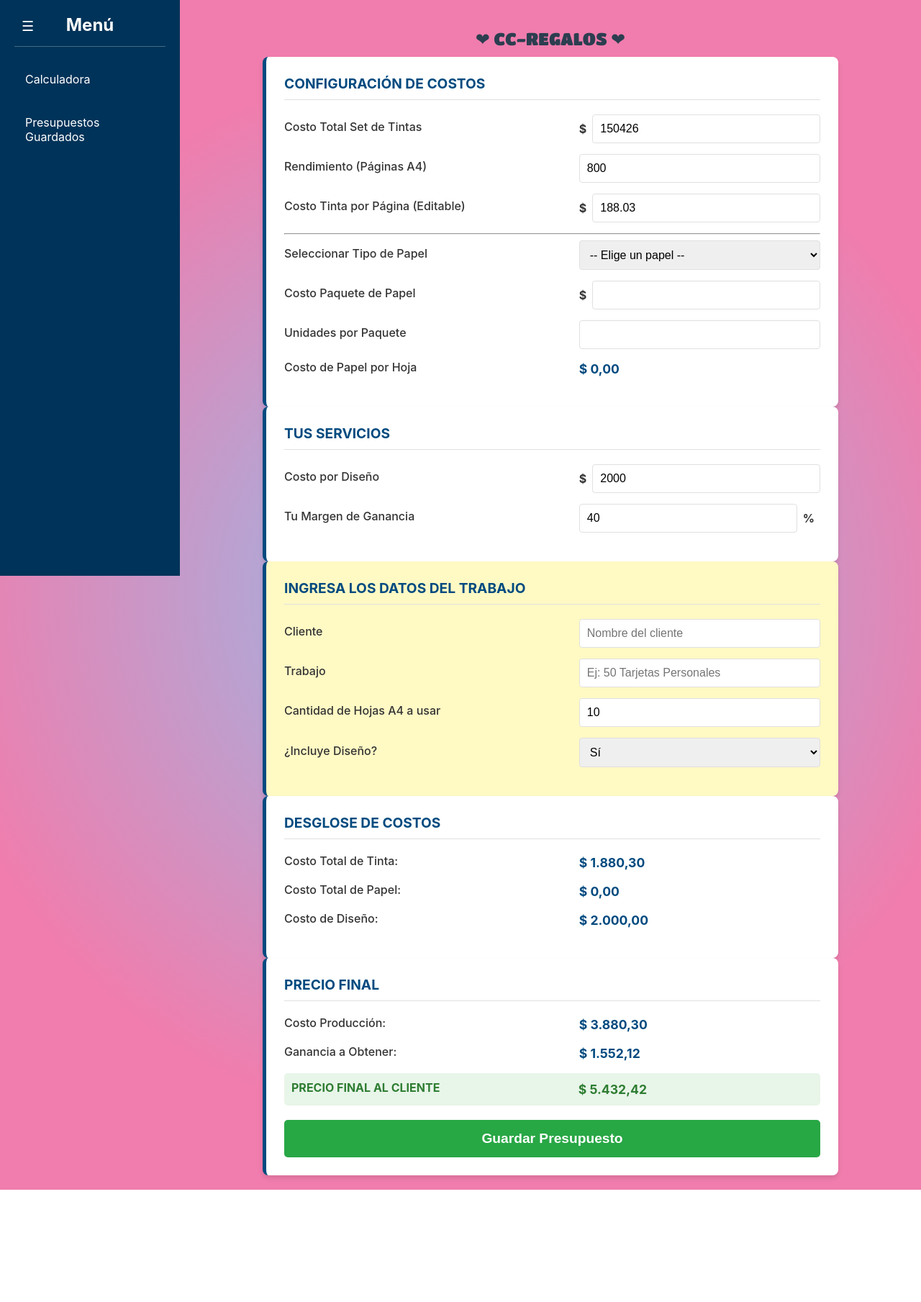
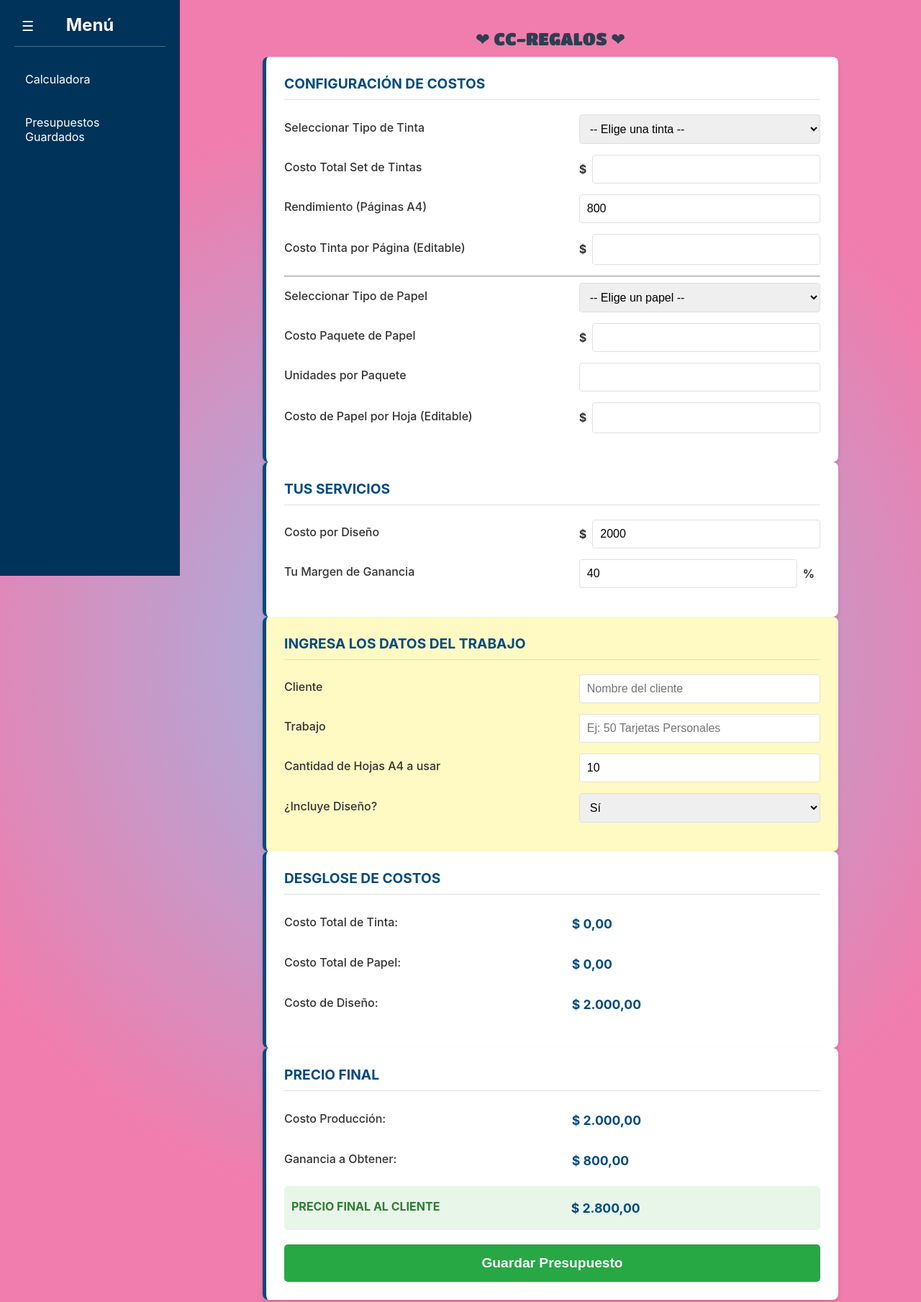
Before and after one commit to Lautaok/web_presupuesto_ccregalos, a plain HTML site: page index.html in a window 1280 px wide. Shown: the top 1809 px of the page at 72% size. Before the commit the page ends 1653 px from the top, so only its background shows below. Drawn offline with Linux system fonts and the light colour scheme.

Commit message:
cambios de precios

```diff
--- a/index.html
+++ b/index.html
@@ -149,13 +149,34 @@
             border: 1px solid var(--border-color);
             border-radius: 4px;
             font-size: 1rem;
+            box-sizing: border-box;
         }
+
         .form-group .output {
             font-weight: bold;
             font-size: 1.1rem;
             text-align: right;
             color: var(--primary-color);
+            width: 100%;
+            padding: 10px;
         }
+        .calculated-input {
+            font-weight: bold;
+            font-size: 1.1rem !important;
+            text-align: right;
+            color: var(--primary-color) !important;
+            border: 1px solid var(--border-color) !important;
+            background-color: white !important;
+        }
+        .calculated-input::-webkit-outer-spin-button,
+        .calculated-input::-webkit-inner-spin-button {
+            -webkit-appearance: none;
+            margin: 0;
+        }
+        .calculated-input[type=number] {
+            -moz-appearance: textfield;
+        }
+
         #save-button {
             display: block;
             width: 100%;
@@ -244,32 +265,44 @@
 
                 <div class="card">
                     <div class="card-header">CONFIGURACIÓN DE COSTOS</div>
-                    <div class="form-group"><label for="costoTintaSet">Costo Total Set de Tintas</label><div class="input-wrapper"><span class="symbol">$</span><input type="number" id="costoTintaSet" value="150426"></div></div>
+
+                    <div class="form-group">
+                        <label for="tipoTinta">Seleccionar Tipo de Tinta</label>
+                        <div class="input-wrapper">
+                            <select id="tipoTinta">
+                                <option value="0" data-price="0">-- Elige una tinta --</option>
+                                <option data-price="86141">Epson L3250</option>
+                                <option data-price="171258">Epson L8050</option>
+                            </select>
+                        </div>
+                    </div>
+                    <div class="form-group"><label for="costoTintaSet">Costo Total Set de Tintas</label><div class="input-wrapper"><span class="symbol">$</span><input type="number" id="costoTintaSet" value=""></div></div>
                     <div class="form-group"><label for="rendimientoTinta">Rendimiento (Páginas A4)</label><div class="input-wrapper"><input type="number" id="rendimientoTinta" value="800"></div></div>
-                    <div class="form-group"><label for="costoTintaPorPagina">Costo Tinta por Página (Editable)</label><div class="input-wrapper"><span class="symbol">$</span><input type="number" id="costoTintaPorPagina" step="0.01"></div></div>
+                    <div class="form-group"><label for="costoTintaPorPagina">Costo Tinta por Página (Editable)</label><div class="input-wrapper"><span class="symbol">$</span><input type="number" id="costoTintaPorPagina" class="calculated-input" step="0.01"></div></div>
                     <hr>
                     <div class="form-group">
                         <label for="tipoPapel">Seleccionar Tipo de Papel</label>
                         <div class="input-wrapper">
                             <select id="tipoPapel">
                                 <option value="0" data-price="0" data-sheets="">-- Elige un papel --</option>
-                                <option data-price="10470" data-sheets="100">Matelina simple faz 180gr (100 hojas)</option>
-                                <option data-price="11472" data-sheets="100">Matelina 230gr (100 hojas)</option>
-                                <option data-price="6156" data-sheets="50">Matelina doble faz 180gr (50 hojas)</option>
-                                <option data-price="6933" data-sheets="50">Matelina doble faz 200gr (50 hojas)</option>
-                                <option data-price="7567" data-sheets="50">Matelina doble faz 260gr (50 hojas)</option>
-                                <option data-price="16810" data-sheets="100">Fotográfico adhesivo 115gr (100 hojas)</option>
-                                <option data-price="8405" data-sheets="100">Fotográfico simple faz 160gr (100 hojas)</option>
-                                <option data-price="10368" data-sheets="100">Fotográfico simple faz 200gr (100 hojas)</option>
-                                <option data-price="7276" data-sheets="20">Fotográfico profesional 260gr (20 hojas)</option>
-                                <option data-price="6053" data-sheets="20">Filmilo mate (20 hojas)</option>
-                                <option data-price="8794" data-sheets="20">Filmilo transparente (20 hojas)</option>
+                                <option data-price="11920" data-sheets="100">Matelina simple faz 180gr (100 hojas)</option>
+                                <option data-price="13100" data-sheets="100">Matelina 230gr (100 hojas)</option>
+                                <option data-price="7000" data-sheets="50">Matelina doble faz 180gr (50 hojas)</option>
+                                <option data-price="7893" data-sheets="50">Matelina doble faz 200gr (50 hojas)</option>
+                                <option data-price="8650" data-sheets="50">Matelina doble faz 260gr (50 hojas)</option>
+                                <option data-price="19150" data-sheets="100">Fotográfico adhesivo 115gr (100 hojas)</option>
+                                <option data-price="9570" data-sheets="100">Fotográfico simple faz 160gr (100 hojas)</option>
+                                <option data-price="11800" data-sheets="100">Fotográfico simple faz 200gr (100 hojas)</option>
+                                <option data-price="8290" data-sheets="20">Fotográfico profesional 260gr (20 hojas)</option>
+                                <option data-price="6900" data-sheets="20">Filmilo mate (20 hojas)</option>
+                                <option data-price="10100" data-sheets="20">Filmilo transparente (20 hojas)</option>
+                                <option data-price="5860" data-sheets="500">Papel Comun A4 90gr (500 hojas)</option>
                             </select>
                         </div>
                     </div>
                     <div class="form-group"><label for="costoPapelPaquete">Costo Paquete de Papel</label><div class="input-wrapper"><span class="symbol">$</span><input type="number" id="costoPapelPaquete" value=""></div></div>
                     <div class="form-group"><label for="unidadesPapel">Unidades por Paquete</label><div class="input-wrapper"><input type="number" id="unidadesPapel" value=""></div></div>
-                    <div class="form-group"><label>Costo de Papel por Hoja</label><div class="input-wrapper output" id="costoPorHoja">$ 0.00</div></div>
+                    <div class="form-group"><label for="costoPorHoja">Costo de Papel por Hoja (Editable)</label><div class="input-wrapper"><span class="symbol">$</span><input type="number" id="costoPorHoja" class="calculated-input" step="0.01"></div></div>
                 </div>
 
                 <div class="card">
@@ -305,7 +338,7 @@
                     <div class="card-header">PRECIO FINAL</div>
                      <div class="form-group"><label>Costo Producción:</label><div class="input-wrapper output" id="costoTotalProduccion">$ 0.00</div></div>
                     <div class="form-group"><label>Ganancia a Obtener:</label><div class="input-wrapper output" id="ganancia">$ 0.00</div></div>
-                    <div class="form-group" style="background-color: var(--success-bg); padding:10px; border-radius:5px;"><label style="color:var(--success-text); font-weight:bold;">PRECIO FINAL AL CLIENTE</label><div class="input-wrapper output" style="color:var(--success-text);font-weight:bold;" id="precioFinal">$ 0.00</div></div>
+                    <div class="form-group" style="background-color: var(--success-bg); padding:10px; border-radius:5px;"><label style="color:var(--success-text); font-weight:bold;">PRECIO FINAL AL CLIENTE</label><div class="input-wrapper output" id="precioFinal">$ 0.00</div></div>
                     <button id="save-button">Guardar Presupuesto</button>
                 </div>
             </div>
@@ -330,7 +363,13 @@
         const paperTypeSelect = document.getElementById('tipoPapel');
         const paperCostInput = document.getElementById('costoPapelPaquete');
         const unidadesPapelInput = document.getElementById('unidadesPapel');
+        const costoPorHojaInput = document.getElementById('costoPorHoja');
         const budgetListUI = document.getElementById('saved-budgets-list');
+        const inkTypeSelect = document.getElementById('tipoTinta');
+        const inkCostInput = document.getElementById('costoTintaSet');
+        // CAMBIO: Se añade referencia al campo de costo de tinta por página
+        const costoTintaPorPaginaInput = document.getElementById('costoTintaPorPagina');
+
 
         const getBudgets = () => JSON.parse(localStorage.getItem('budgets')) || [];
         const saveBudgets = (budgets) => localStorage.setItem('budgets', JSON.stringify(budgets));
@@ -352,18 +391,23 @@
             });
         });
 
-        // --- CORRECCIÓN EN EL EVENT LISTENER DEL PAPEL ---
+        inkTypeSelect.addEventListener('change', () => {
+            const selectedOption = inkTypeSelect.options[inkTypeSelect.selectedIndex];
+            const price = selectedOption.getAttribute('data-price') || 0;
+            inkCostInput.value = price;
+            inkCostInput.dispatchEvent(new Event('input'));
+        });
+
         paperTypeSelect.addEventListener('change', () => {
             const selectedOption = paperTypeSelect.options[paperTypeSelect.selectedIndex];
             const price = selectedOption.getAttribute('data-price') || 0;
             const sheets = selectedOption.getAttribute('data-sheets') || 0;
 
-            // Actualiza el costo del paquete
             paperCostInput.value = price;
-            paperCostInput.dispatchEvent(new Event('input'));
+            // No disparamos el evento de paperCostInput aquí para evitar recalcular dos veces
 
-            // Actualiza las unidades y dispara su evento para recalcular
             unidadesPapelInput.value = sheets;
+            // Disparamos el evento de unidadesPapel, que ahora recalculará todo
             unidadesPapelInput.dispatchEvent(new Event('input'));
         });
 
@@ -411,20 +455,24 @@
         const getInputValues = () => {
             const selectedPaperOption = paperTypeSelect.options[paperTypeSelect.selectedIndex];
             return {
-                costoTintaPorPagina: parseFloat(document.getElementById('costoTintaPorPagina').value) || 0,
-                costoPapelPaquete: parseFloat(document.getElementById('costoPapelPaquete').value) || 0,
-                unidadesPapel: parseFloat(document.getElementById('unidadesPapel').value) || 1,
+                costoTintaSet: parseFloat(inkCostInput.value) || 0,
+                rendimientoTinta: parseFloat(document.getElementById('rendimientoTinta').value) || 1,
+                costoTintaPorPagina: parseFloat(costoTintaPorPaginaInput.value) || 0,
+                costoPapelPaquete: parseFloat(paperCostInput.value) || 0,
+                unidadesPapel: parseFloat(unidadesPapelInput.value) || 1,
                 costoDiseno: parseFloat(document.getElementById('costoDiseno').value) || 0,
                 margenGanancia: parseFloat(document.getElementById('margenGanancia').value) || 0,
                 cantidadHojas: document.getElementById('cantidadHojas').value,
                 incluyeDiseno: document.getElementById('incluyeDiseno').value,
-                tipoPapel: selectedPaperOption.text
+                tipoPapel: selectedPaperOption.text,
+                costoPorHoja: parseFloat(costoPorHojaInput.value) || 0
             };
         };
 
         const calculateAll = () => {
             const values = getInputValues();
-            const costoPorHoja = values.unidadesPapel > 0 ? values.costoPapelPaquete / values.unidadesPapel : 0;
+            const costoPorHoja = values.costoPorHoja;
+
             const totalCostoTinta = values.costoTintaPorPagina * parseFloat(values.cantidadHojas);
             const totalCostoPapel = costoPorHoja * parseFloat(values.cantidadHojas);
             const totalCostoDiseno = (values.incluyeDiseno === 'si') ? values.costoDiseno : 0;
@@ -433,7 +481,6 @@
             const precioFinal = costoTotalProduccion + ganancia;
 
             const format = (num) => new Intl.NumberFormat('es-AR', { style: 'currency', currency: 'ARS' }).format(num);
-            document.getElementById('costoPorHoja').textContent = format(costoPorHoja);
             document.getElementById('totalCostoTinta').textContent = format(totalCostoTinta);
             document.getElementById('totalCostoPapel').textContent = format(totalCostoPapel);
             document.getElementById('totalCostoDiseno').textContent = format(totalCostoDiseno);
@@ -442,10 +489,23 @@
             document.getElementById('precioFinal').textContent = format(precioFinal);
         };
 
-        const updateBaseCosts = () => {
-            const costoTintaSet = parseFloat(document.getElementById('costoTintaSet').value) || 0;
-            const rendimientoTinta = parseFloat(document.getElementById('rendimientoTinta').value) || 1;
-            document.getElementById('costoTintaPorPagina').value = (costoTintaSet / rendimientoTinta).toFixed(2);
+        // --- CORRECCIÓN DE LÓGICA ---
+        const updateBaseCosts = (event) => {
+            // Verificamos si el cambio vino de los inputs de tinta
+            if (event && (event.target.id === 'tipoTinta' || event.target.id === 'costoTintaSet' || event.target.id === 'rendimientoTinta')) {
+                const costoTintaSet = parseFloat(inkCostInput.value) || 0;
+                const rendimientoTinta = parseFloat(document.getElementById('rendimientoTinta').value) || 1;
+                costoTintaPorPaginaInput.value = (costoTintaSet / rendimientoTinta).toFixed(2);
+            }
+
+            // Verificamos si el cambio vino de los inputs de papel
+            if (event && (event.target.id === 'tipoPapel' || event.target.id === 'costoPapelPaquete' || event.target.id === 'unidadesPapel')) {
+                const costoPapelPaquete = parseFloat(paperCostInput.value) || 0;
+                const unidadesPapel = parseFloat(unidadesPapelInput.value) || 1;
+                const costoSugeridoHoja = unidadesPapel > 0 ? (costoPapelPaquete / unidadesPapel).toFixed(2) : "0.00";
+                costoPorHojaInput.value = costoSugeridoHoja;
+            }
+
             calculateAll();
         };
 
@@ -547,10 +607,10 @@
             }
         };
 
-        const configInputs = ['costoTintaSet', 'rendimientoTinta', 'costoPapelPaquete', 'unidadesPapel'];
-        const calculoInputs = ['costoTintaPorPagina', 'costoDiseno', 'margenGanancia', 'cantidadHojas', 'incluyeDiseno', 'tipoPapel'];
+        const configInputs = ['costoTintaSet', 'rendimientoTinta', 'costoPapelPaquete', 'unidadesPapel', 'tipoTinta'];
+        const calculoInputs = ['costoTintaPorPagina', 'costoDiseno', 'margenGanancia', 'cantidadHojas', 'incluyeDiseno', 'tipoPapel', 'costoPorHoja'];
 
-        configInputs.forEach(id => document.getElementById(id).addEventListener('input', updateBaseCosts));
+        configInputs.forEach(id => document.getElementById(id).addEventListener('input', (event) => updateBaseCosts(event)));
         calculoInputs.forEach(id => document.getElementById(id).addEventListener('input', calculateAll));
 
         cleanupOldBudgets();
```
